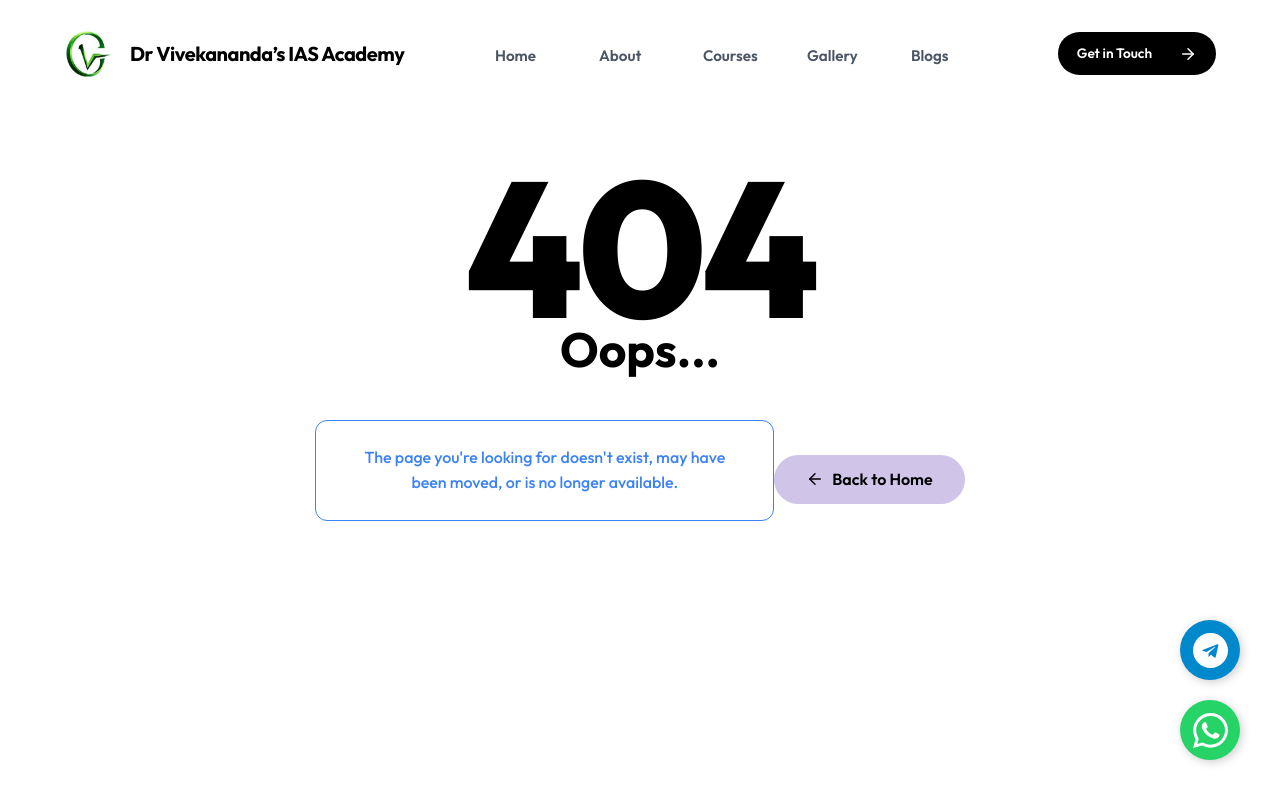
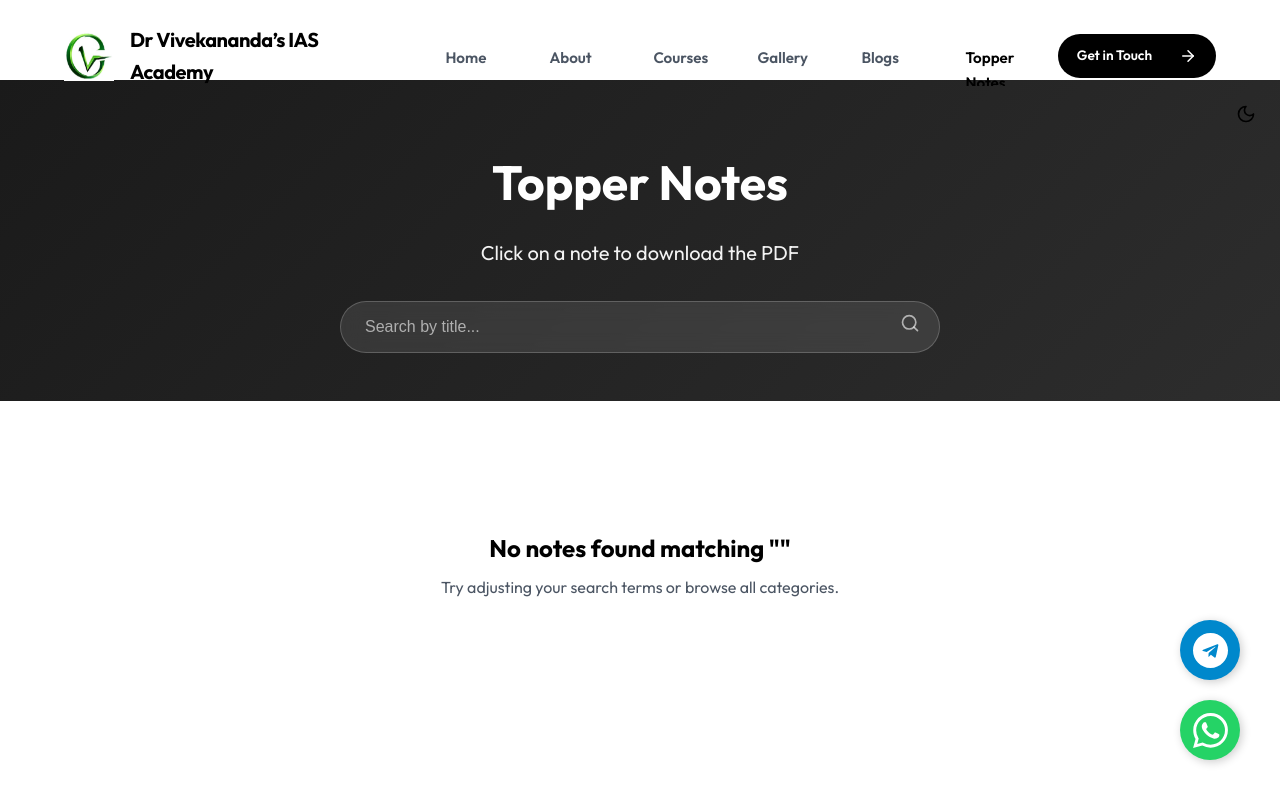
Before and after one commit to developerGokhush/Dr_Vivekananda_IAS_Academy, a React (Vite) app: page /topper-notes in a window 1280 px wide. Shown: the top 798 px of the page. Built offline with nearby package versions, Linux system fonts and the light colour scheme.

Commit message:
new section - toppers notes

```diff
--- a/src/App.tsx
+++ b/src/App.tsx
@@ -30,6 +30,7 @@ import TgpscAppscDetails from './pages/TgpscAppscDetails';
 import TgpscAppscListing from './pages/TgpscAppscListing';
 import BlogListing from './pages/BlogListing';
 import BlogDetails from './pages/BlogDetails';
+import TopperNotes from './pages/TopperNotes';
 import Accolades from './pages/Accolades';
 
 // Initialize Google Analytics using the real measurement ID
@@ -69,6 +70,7 @@ function App() {
                 <Route path="/testimonials" element={<Testimonials />} />
                 <Route path="/blogs" element={<BlogListing />} />
                 <Route path="/blogs/:id" element={<BlogDetails />} />
+                <Route path="/topper-notes" element={<TopperNotes />} />
                 <Route path="/accolades" element={<Accolades />} />
                 <Route path="*" element={<NotFound />} />
             </Routes>
--- a/src/components/Navbar.tsx
+++ b/src/components/Navbar.tsx
@@ -21,6 +21,7 @@ const Navbar = () => {
     { name: 'Courses', path: '/courses' },
     { name: 'Gallery', path: '/gallery' },
     { name: 'Blogs', path: '/blogs' },
+    { name: 'Topper Notes', path: '/topper-notes' },
   ];
 
   return (
--- /dev/null
+++ b/src/data/topperNotes.ts
@@ -0,0 +1,11 @@
+export interface TopperNote {
+    id: string;
+    title: string;
+    fileUrl: string;
+}
+
+// placeholder list; you can add items as needed
+export const topperNotes: TopperNote[] = [
+    // example:
+    // { id: 'note-1', title: 'Ethics Model Answer Set', fileUrl: '/assets/notes/ethics-model-answers.pdf' },
+];
--- /dev/null
+++ b/src/pages/TopperNotes.tsx
@@ -0,0 +1,106 @@
+import { useState } from 'react';
+import Layout from '../components/Layout';
+import SEO from '../components/SEO';
+import { topperNotes, TopperNote } from '../data/topperNotes';
+import './BlogListing.css'; // reuse existing styles
+import { Sun, Moon } from 'lucide-react';
+import { useTheme } from '../hooks/useTheme';
+
+const TopperNotes = () => {
+    const [searchQuery, setSearchQuery] = useState('');
+    const [visibleCount, setVisibleCount] = useState(12);
+
+    const filteredNotes = topperNotes.filter((note) =>
+        note.title.toLowerCase().includes(searchQuery.toLowerCase())
+    );
+
+    const displayedNotes = filteredNotes.slice(0, visibleCount);
+
+    const handleLoadMore = () => {
+        setVisibleCount((prev) => prev + 12);
+    };
+
+    const { theme, toggle } = useTheme('blog-theme');
+
+    return (
+        <Layout>
+            <div className={`blog-listing-page ${theme === 'dark' ? 'dark-mode' : ''}`} data-theme={theme}>
+                <SEO
+                    title="Topper Notes | Dr Vivekananda’s IAS Academy"
+                    description="Download PDF notes from toppers to boost your UPSC preparation."
+                />
+                <section className="blog-hero">
+                    <button className="theme-toggle" onClick={toggle} aria-label="Toggle dark mode">
+                        {theme === 'light' ? <Moon size={20} /> : <Sun size={20} />}
+                    </button>
+                    <div className="container">
+                        <h1 className="section-title-large">Topper Notes</h1>
+                        <p className="blog-subtitle">Click on a note to download the PDF</p>
+
+                        <div className="blog-search-container">
+                            <input
+                                type="text"
+                                placeholder="Search by title..."
+                                value={searchQuery}
+                                onChange={(e) => setSearchQuery(e.target.value)}
+                                className="blog-search-input"
+                            />
+                            <div className="search-icon">
+                                <svg width="20" height="20" viewBox="0 0 24 24" fill="none" stroke="currentColor" strokeWidth="2" strokeLinecap="round" strokeLinejoin="round">
+                                    <circle cx="11" cy="11" r="8"></circle>
+                                    <line x1="21" y1="21" x2="16.65" y2="16.65"></line>
+                                </svg>
+                            </div>
+                        </div>
+                    </div>
+                </section>
+
+                <section className="blog-grid-section">
+                    <div className="container">
+                        {displayedNotes.length > 0 ? (
+                            <>
+                                <div className="blog-grid">
+                                    {displayedNotes.map((note) => (
+                                        <a
+                                            href={note.fileUrl}
+                                            key={note.id}
+                                            className="blog-card"
+                                            download
+                                            target="_blank"
+                                            rel="noopener noreferrer"
+                                        >
+                                            <div className="blog-card-content" style={{ padding: '2rem', textAlign: 'center' }}>
+                                                <h2 className="blog-card-title">{note.title}</h2>
+                                                <p className="read-more-link" style={{ marginTop: '1rem' }}>
+                                                    <svg width="16" height="16" viewBox="0 0 16 16" fill="none">
+                                                        <path d="M8 1v10" stroke="currentColor" strokeWidth="2" strokeLinecap="round" strokeLinejoin="round" />
+                                                        <path d="M5 8l3 3 3-3" stroke="currentColor" strokeWidth="2" strokeLinecap="round" strokeLinejoin="round" />
+                                                    </svg> Download
+                                                </p>
+                                            </div>
+                                        </a>
+                                    ))}
+                                </div>
+
+                                {visibleCount < filteredNotes.length && (
+                                    <div className="load-more-container">
+                                        <button onClick={handleLoadMore} className="btn-load-more">
+                                            Load More Notes
+                                        </button>
+                                    </div>
+                                )}
+                            </>
+                        ) : (
+                            <div className="no-results">
+                                <h3>No notes found matching "{searchQuery}"</h3>
+                                <p>Try adjusting your search terms or browse all categories.</p>
+                            </div>
+                        )}
+                    </div>
+                </section>
+            </div>
+        </Layout>
+    );
+};
+
+export default TopperNotes;
```
